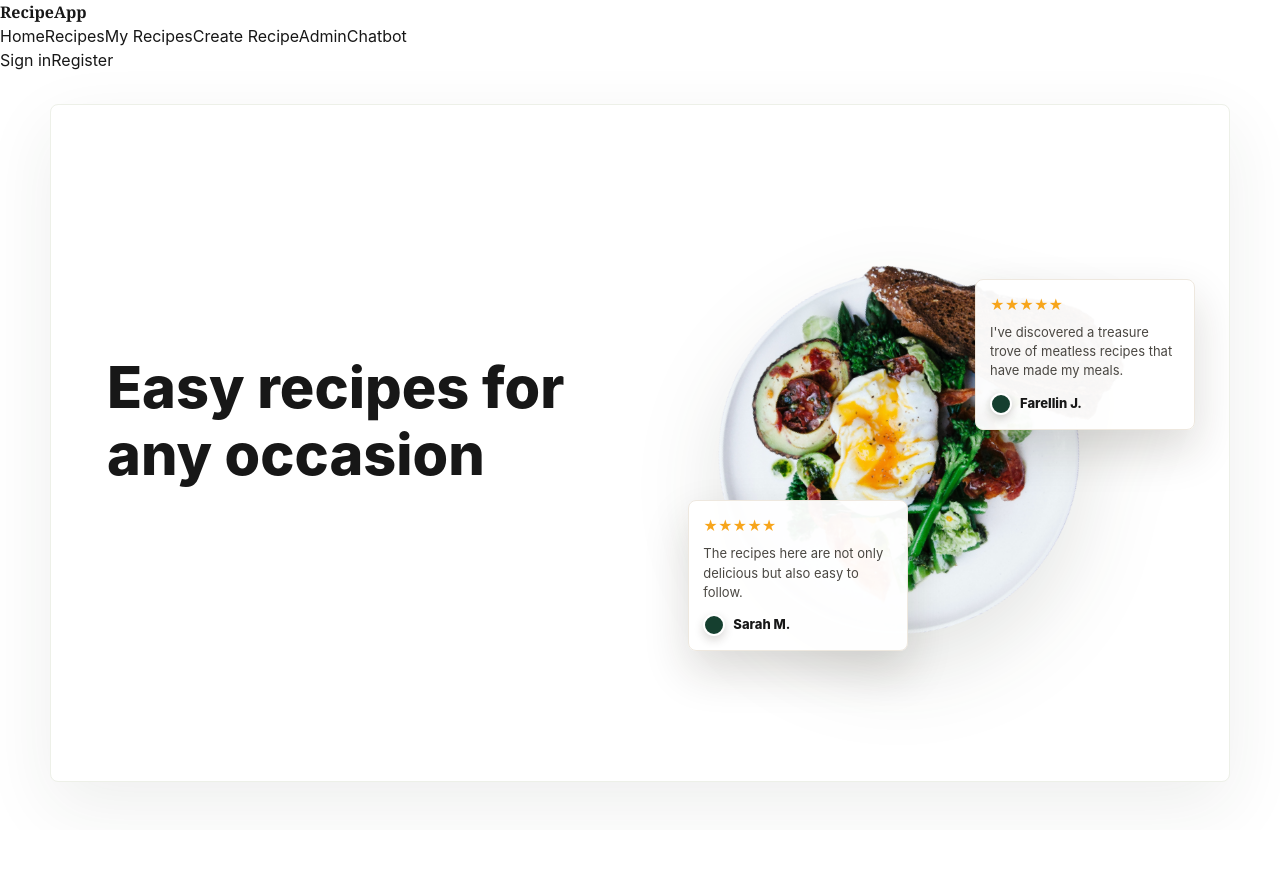
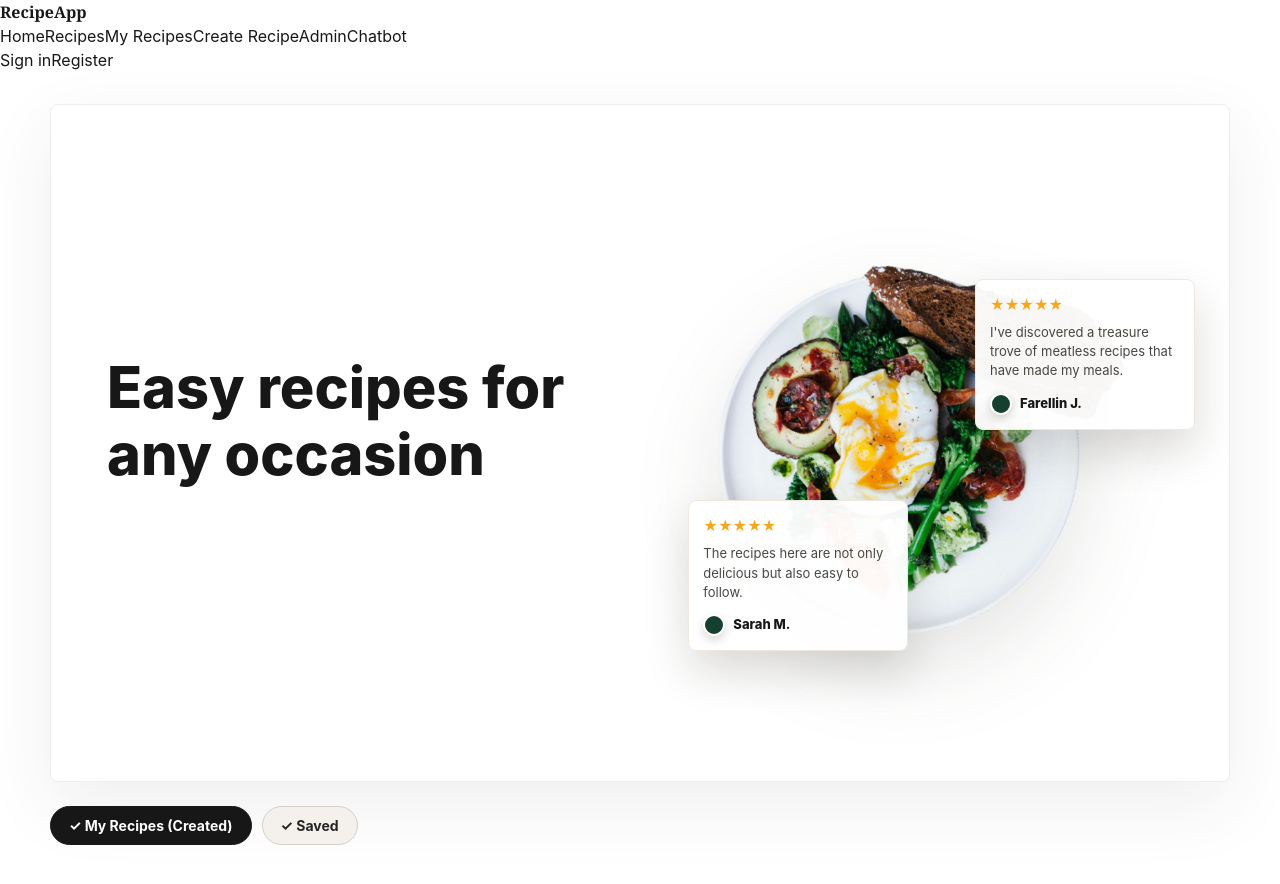
Before and after one commit to CyberboyKai/recipe-app, a React (Vite) app in the folder frontend/: page /my-recipes in a window 1280 px wide. Shown: the top 884 px of the page. Before the commit the page ends 830 px from the top, so only its background shows below. Built offline with nearby package versions, Linux system fonts and the light colour scheme.

Commit message:
feat: add created/saved toggle and filter pills

```diff
--- a/frontend/src/pages/MyRecipes.jsx
+++ b/frontend/src/pages/MyRecipes.jsx
@@ -1,4 +1,6 @@
-import heroDish from '../assets/salad.png';
+import { useState } from 'react';
+
+import salad from '../assets/salad.png';
 import ReviewCard from '../components/ReviewCard.jsx';
 
 const placeholderReviews = [
@@ -15,6 +17,8 @@ const placeholderReviews = [
 ];
 
 const MyRecipes = () => {
+  const [activeTab, setActiveTab] = useState('created');
+
   return (
     <div className="app-shell">
       <main>
@@ -26,7 +30,7 @@ const MyRecipes = () => {
           </div>
 
           <div className="hero-visual" aria-label="Featured dish">
-            <img src={heroDish} alt="Avocado egg bowl with broccoli and toast" />
+            <img src={salad} alt="Avocado egg bowl with broccoli and toast" />
             {placeholderReviews.map((review) => (
               <ReviewCard
                 key={review.name}
@@ -37,6 +41,21 @@ const MyRecipes = () => {
             ))}
           </div>
         </section>
+
+        <div className="my-recipes-tabs">
+          <button
+            className={`my-recipes-tab ${activeTab === 'created' ? 'active' : ''}`}
+            onClick={() => setActiveTab('created')}
+          >
+            ✓ My Recipes (Created)
+          </button>
+          <button
+            className={`my-recipes-tab ${activeTab === 'saved' ? 'active' : ''}`}
+            onClick={() => setActiveTab('saved')}
+          >
+            ✓ Saved
+          </button>
+        </div>
       </main>
     </div>
   );
--- a/frontend/src/styles.css
+++ b/frontend/src/styles.css
@@ -416,6 +416,34 @@ input {
   text-align: center;
 }
 
+.my-recipes-tabs {
+  display: flex;
+  gap: 10px;
+  margin-top: 24px;
+}
+
+.my-recipes-tab {
+  background: #f4f1ec;
+  border: 1px solid #d5d0c8;
+  border-radius: 20px;
+  color: #252525;
+  cursor: pointer;
+  font-size: 14px;
+  font-weight: 700;
+  padding: 8px 18px;
+  transition: background 160ms ease, border-color 160ms ease;
+}
+
+.my-recipes-tab.active {
+  background: #171717;
+  border-color: #171717;
+  color: #ffffff;
+}
+
+.my-recipes-tab:hover:not(.active) {
+  background: #e8e4dc;
+}
+
 @media (max-width: 860px) {
   .site-header {
     grid-template-columns: 1fr;
```
